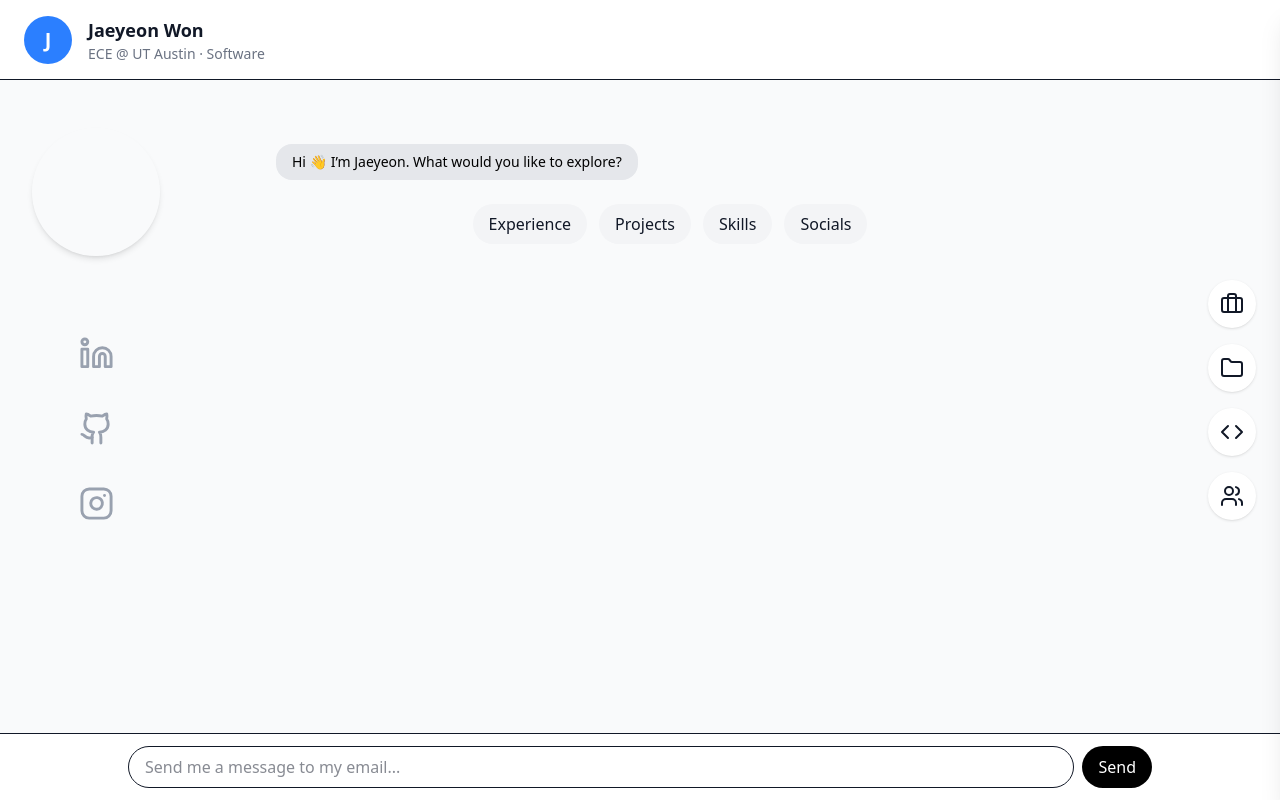
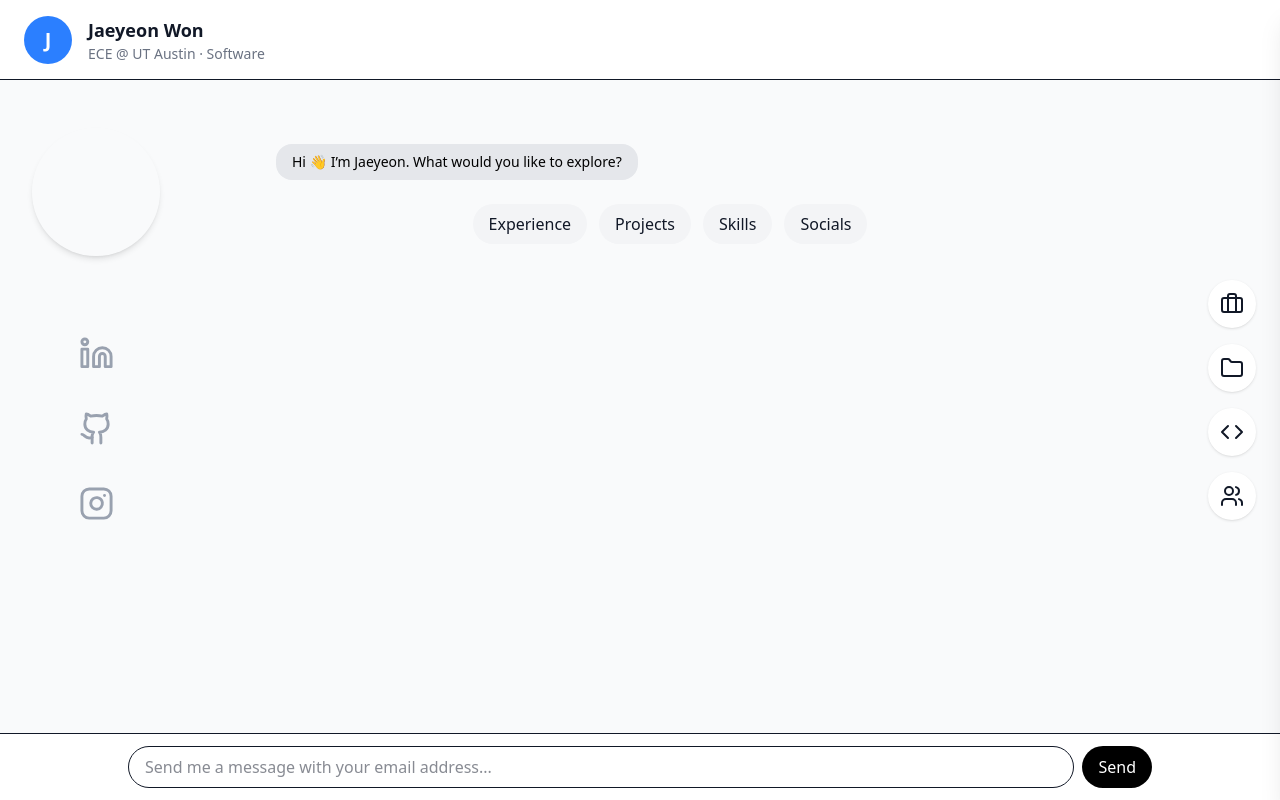
Before and after one commit to wjy0524/portfolio, a Next.js app: page / in a window 1280 px wide. Built offline with nearby package versions, Linux system fonts and the light colour scheme; grey boxes are pictures that could not be loaded.

Commit message:
done done

```diff
--- a/app/components/chat/ChatInput.tsx
+++ b/app/components/chat/ChatInput.tsx
@@ -21,7 +21,7 @@ export default function ChatInput({ onSend, disabled }: Props) {
           placeholder={
             disabled
               ? "You can send another message in a few seconds…"
-              : "Send me a message to my email..."
+              : "Send me a message with your email address..."
           }
           className="
             flex-1 px-4 py-2
```
